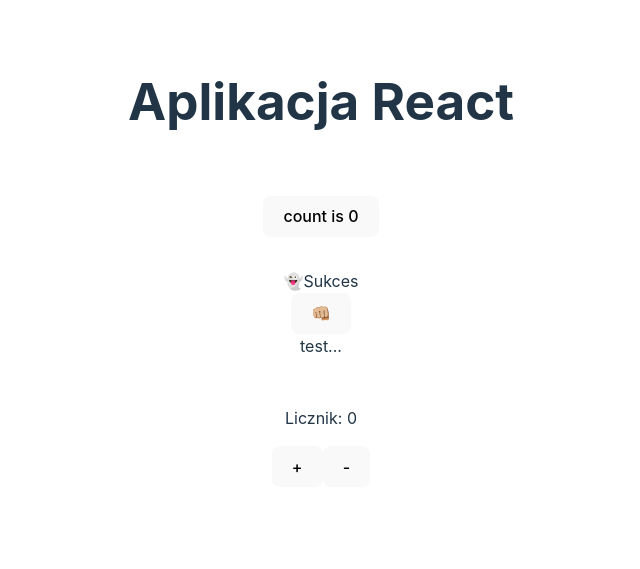
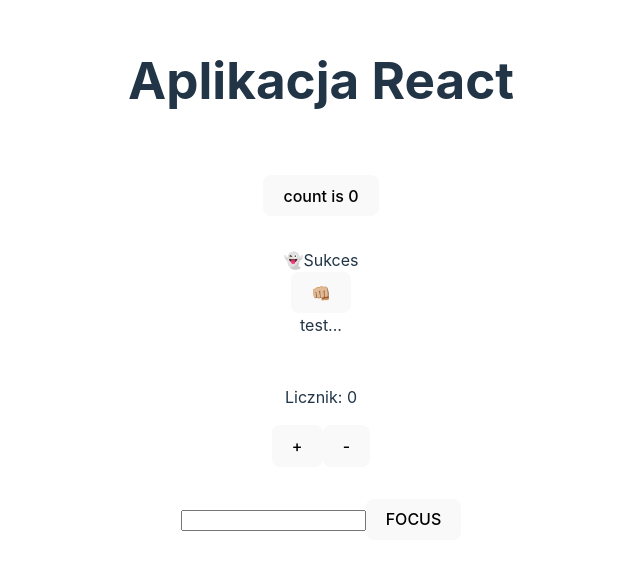
Before and after one commit to dev-com2020/js-2-vite, a React (Vite) app in the folder my-app/: page / in a window 1280 px wide. Shown: the part 121-690 px from the top of the page, without its empty margins (319-959 px from the left). Built offline with nearby package versions, Linux system fonts and the light colour scheme.

Commit message:
Dodano komponent FocusInput do App oraz zaktualizowano strukturę komponentów

```diff
--- a/my-app/src/App.tsx
+++ b/my-app/src/App.tsx
@@ -3,6 +3,7 @@
 import { Alert } from './Alert'
 import { PersonScore } from './PersonScore'
 import { Counter } from './Counter'
+import { FocusInput } from './FocusInput'
 
 function App() {
   const [count, setCount] = useState(0)
@@ -25,6 +26,7 @@
       <div className="card">
         <Counter/>
       </div>
+      <FocusInput/>
       </>
   )
 }
--- /dev/null
+++ b/my-app/src/FocusInput.tsx
@@ -0,0 +1,20 @@
+import { useRef } from "react";
+
+export function FocusInput(){
+    const inputRef = useRef<HTMLInputElement>(null)
+
+    const FocusInput = () => {
+        if (inputRef.current) {
+            inputRef.current.focus()
+        }
+    }
+
+    return (
+        <>
+        <div>
+            <input ref={inputRef} type="text"/>
+            <button onClick={FocusInput}>FOCUS</button>
+        </div>
+        </>
+    )
+}
```
